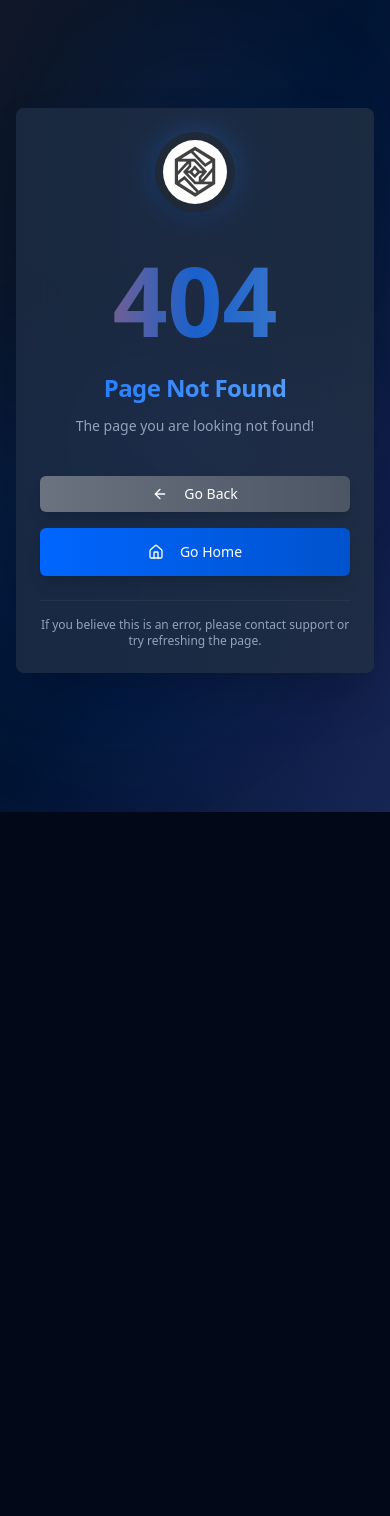
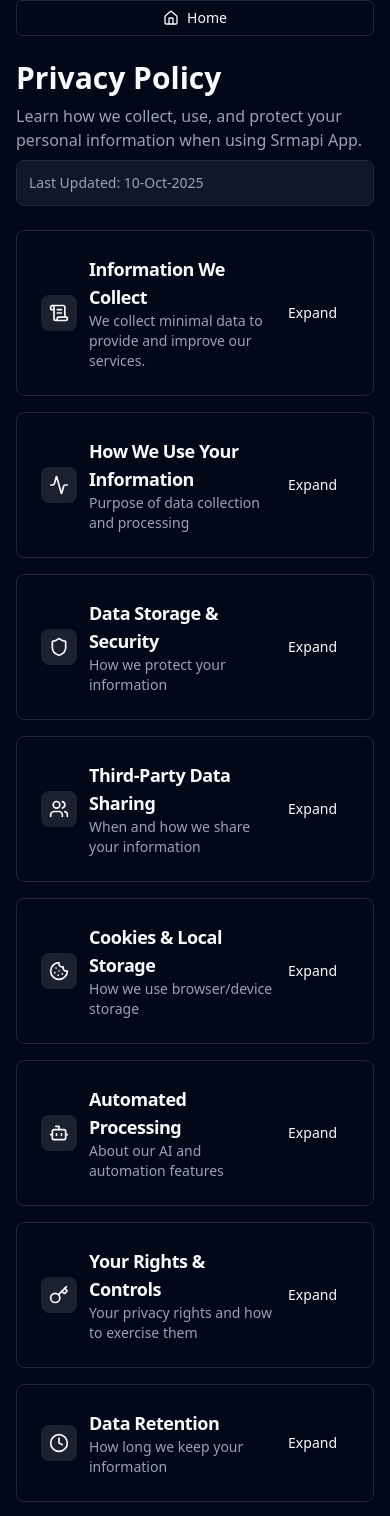
Before and after one commit to StoreVia/Srmap-Api, a Next.js app: page /privacy/mobile in a window 390 px wide. Before the commit this address had no page. Shown: the part 32-1548 px from the top of the page. Before the commit the page ends 844 px from the top, so only its background shows below. Built offline with nearby package versions, Linux system fonts and the light colour scheme.

Commit message:
Added privacy policy for mobile app

```diff
--- a/src/app/(protected)/layout.tsx
+++ b/src/app/(protected)/layout.tsx
@@ -14,7 +14,7 @@ export default function ProtectedDashboardLayout({ children }: { children: React
   const pathname = usePathname();
 
   const [checked, setChecked] = useState(false);
-  const publicRoutes = ["/", "/privacy", "/terms", "/aboutus"];
+  const publicRoutes = ["/", "/privacy", "/privacy/mobile", "/terms", "/aboutus"];
   const isPublicRoute = publicRoutes.includes(pathname);
 
   useEffect(() => {
--- /dev/null
+++ b/src/app/(protected)/privacy/mobile/page.tsx
@@ -0,0 +1,214 @@
+"use client";
+import { useState } from "react";
+import { Home } from "lucide-react";
+import { useRouter } from "next/navigation";
+import { useAuth } from "@/context/AuthContext";
+import { Button } from "@/components/ui/button";
+import { Card, CardContent, CardDescription, CardHeader, CardTitle } from "@/components/ui/card";
+import { Shield, ScrollText, Users, Lock, Key, RefreshCw, Activity, Cookie, Bot, Clock } from "lucide-react";
+
+const PrivacyPolicy = () => {
+  const [expandedSection, setExpandedSection] = useState<number | null>(null);
+  const { isAuthenticated } = useAuth();
+  const router = useRouter();
+
+  const privacySections = [
+    {
+      id: 1,
+      title: "Information We Collect",
+      icon: ScrollText,
+      description: "We collect minimal data to provide and improve our services.",
+      content: `The information we collect includes:
+• Academic Information: Attendance, timetable, subjects, profile data, and related SRMAP records needed for the app to work.
+• Session Data: Local session tokens and login metadata required to keep your SRMAP session active on your device.
+• App Usage Data: Basic usage and reliability information used to improve stability and prevent abuse.`
+    },
+    {
+      id: 2,
+      title: "How We Use Your Information",
+      icon: Activity,
+      description: "Purpose of data collection and processing",
+      content: `We use your information solely to:
+• automate the SRMAP login workflow when needed
+• fetch and display academic data from the SRMAP portal
+• maintain your session securely on your device
+• provide app features such as attendance, timetable, marks, CGPA, and profile views
+• improve app reliability and user experience`
+    },
+    {
+      id: 3,
+      title: "Data Storage & Security",
+      icon: Shield,
+      description: "How we protect your information",
+      content: `We implement reasonable technical safeguards to protect your data:
+• session data and login-related information are stored locally on your device
+• the app does not store your SRMAP credentials on a public server
+• data is used only for app functionality and service reliability
+• access is limited to what is required for the app to operate`
+    },
+    {
+      id: 4,
+      title: "Third-Party Data Sharing",
+      icon: Users,
+      description: "When and how we share your information",
+      content: `We are committed to protecting your privacy:
+• we do not sell, trade, or rent your personal data to third parties
+• we do not share your academic information for advertising purposes
+• app usage and reliability data may be processed by supporting services only when required for app operations`
+    },
+    {
+      id: 5,
+      title: "Cookies & Local Storage",
+      icon: Cookie,
+      description: "How we use browser/device storage",
+      content: `We use local device storage for essential functionality:
+• session and preference data may be stored locally on your device
+• browser or device storage is used to keep your app session active
+• no advertising or tracking cookies are used for profiling or marketing`
+    },
+    {
+      id: 6,
+      title: "Automated Processing",
+      icon: Bot,
+      description: "About our AI and automation features",
+      content: `Our service uses automation to enhance your experience:
+• captcha handling may be automated during login
+• login and data fetch flows may interact with the official SRMAP portal
+• all processing is done to provide the requested academic information and app functionality`
+    },
+    {
+      id: 7,
+      title: "Your Rights & Controls",
+      icon: Key,
+      description: "Your privacy rights and how to exercise them",
+      content: `You have control over your data:
+• you can log out at any time
+• you can clear app data from your device settings
+• you should keep your SRMAP account credentials private and secure`
+    },
+    {
+      id: 8,
+      title: "Data Retention",
+      icon: Clock,
+      description: "How long we keep your information",
+      content: `We retain only what is necessary:
+• session data is kept only as needed for app functionality
+• app data is removed when you log out or clear app data
+• local device data may remain until you choose to remove it`
+    },
+    {
+      id: 9,
+      title: "Changes & Updates",
+      icon: RefreshCw,
+      description: "How we handle policy changes",
+      content: `We may update this Privacy Policy from time to time:
+• updates will be dated clearly
+• continued use of the app after changes means you accept the updated policy
+• users will be notified where required by the platform or app experience`
+    }
+  ];
+
+  const toggleSection = (sectionId: number) => {
+    setExpandedSection(expandedSection === sectionId ? null : sectionId);
+  };
+
+  return (
+    <div className={`${isAuthenticated ? "w-full" : "container mx-auto px-4 py-8"}`}>
+      <div className="grid gap-6">
+        {!isAuthenticated && (
+          <Button
+            variant="outline"
+            size="sm"
+            className="w-full sm:w-max flex items-center gap-2"
+            onClick={() => router.push("/")}
+          >
+            <Home className="h-4 w-4" />
+            Home
+          </Button>
+        )}
+        <div className="space-y-2">
+          <h2 className="text-3xl font-bold">Privacy Policy</h2>
+          <p className="text-muted-foreground">
+            Learn how we collect, use, and protect your personal information when using Srmapi App.
+          </p>
+          <div className="text-sm text-muted-foreground bg-muted/50 p-3 rounded-lg border">
+            <p className="font-medium">Last Updated: 10-Oct-2025</p>
+          </div>
+        </div>
+
+        <div className="grid gap-4">
+          {privacySections.map((section) => (
+            <Card
+              key={section.id}
+              className="transition-all duration-300 hover:shadow-md"
+            >
+              <CardHeader
+                className="cursor-pointer hover:bg-muted/50 transition-colors"
+                onClick={() => toggleSection(section.id)}
+              >
+                <div className="flex items-center justify-between">
+                  <div className="flex items-center space-x-3">
+                    <div className="p-2 bg-primary/10 rounded-lg">
+                      <section.icon className="h-5 w-5 text-primary" />
+                    </div>
+                    <div>
+                      <CardTitle className="text-lg">{section.title}</CardTitle>
+                      <CardDescription className="text-sm">
+                        {section.description}
+                      </CardDescription>
+                    </div>
+                  </div>
+                  <Button variant="ghost" size="sm">
+                    {expandedSection === section.id ? "Collapse" : "Expand"}
+                  </Button>
+                </div>
+              </CardHeader>
+              {expandedSection === section.id && (
+                <CardContent className="pt-0">
+                  <div className="prose prose-sm max-w-none dark:prose-invert">
+                    <div className="whitespace-pre-line text-muted-foreground leading-relaxed">
+                      {section.content}
+                    </div>
+                  </div>
+                </CardContent>
+              )}
+            </Card>
+          ))}
+        </div>
+
+        <Card className="border-2 border-green-200 bg-green-50/50 dark:border-green-700 dark:bg-green-900/50">
+          <CardHeader>
+            <CardTitle className="flex items-center gap-2 text-green-700 dark:text-green-400">
+              <Lock className="h-5 w-5" />
+              Data Security & Privacy Commitment
+            </CardTitle>
+          </CardHeader>
+          <CardContent>
+            <div className="space-y-3 text-sm text-green-900 dark:text-green-200">
+              <p>
+                <strong>Your privacy is important to us.</strong> We store your data in an encrypted format and can only be decrypted with your password. Even our developers cannot see your data.
+              </p>
+              <p>
+                <strong>We do not share your data with any third parties</strong> for marketing purposes.
+              </p>
+              <p>
+                If You Have Any Queries Contact Us By Clicking Below Button Or Report Issue Button In Settings.
+              </p>
+              <div className="flex gap-2 pt-2">
+                <Button
+                  size="sm"
+                  className="text-xs"
+                  onClick={() => window.location.href = 'mailto:srmap.api@gmail.com'}
+                >
+                  Contact for Privacy Questions
+                </Button>
+              </div>
+            </div>
+          </CardContent>
+        </Card>
+      </div>
+    </div>
+  );
+};
+
+export default PrivacyPolicy;
```
